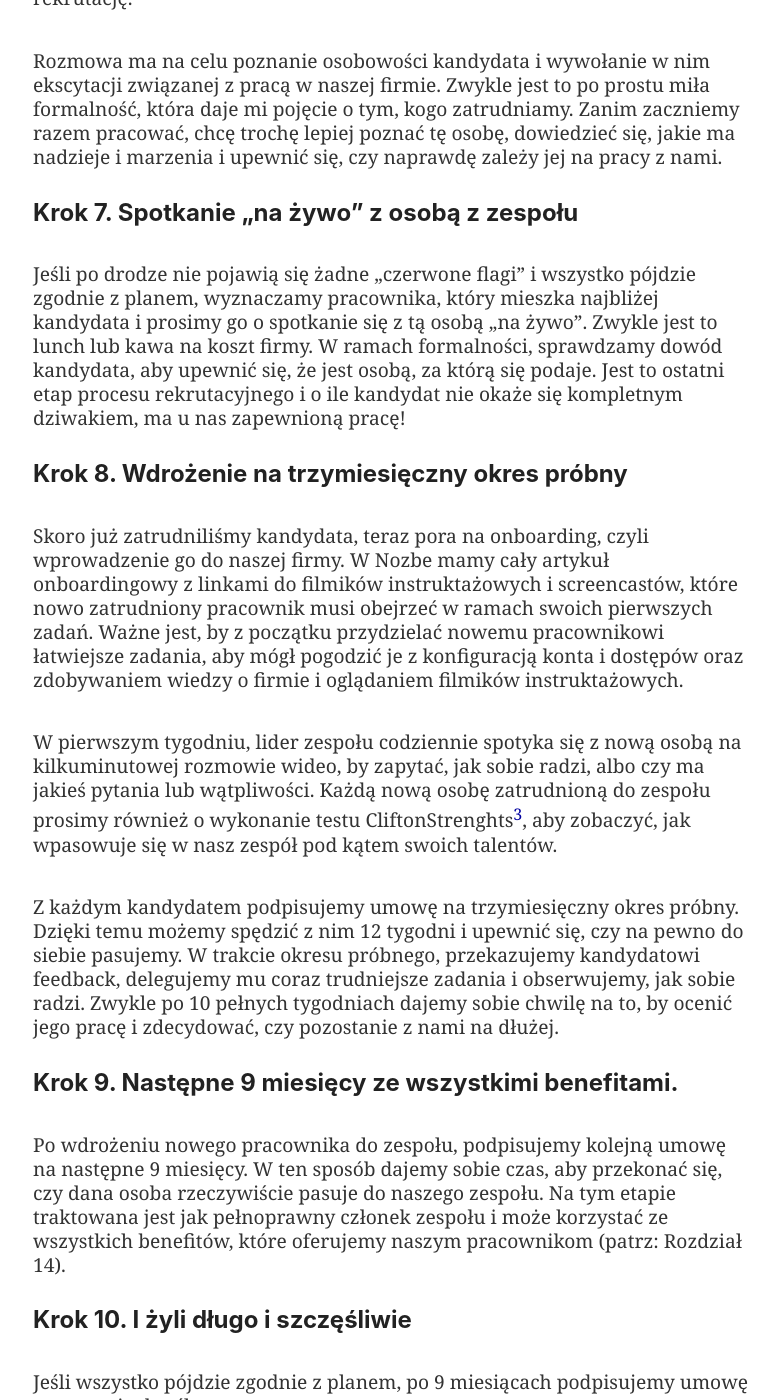
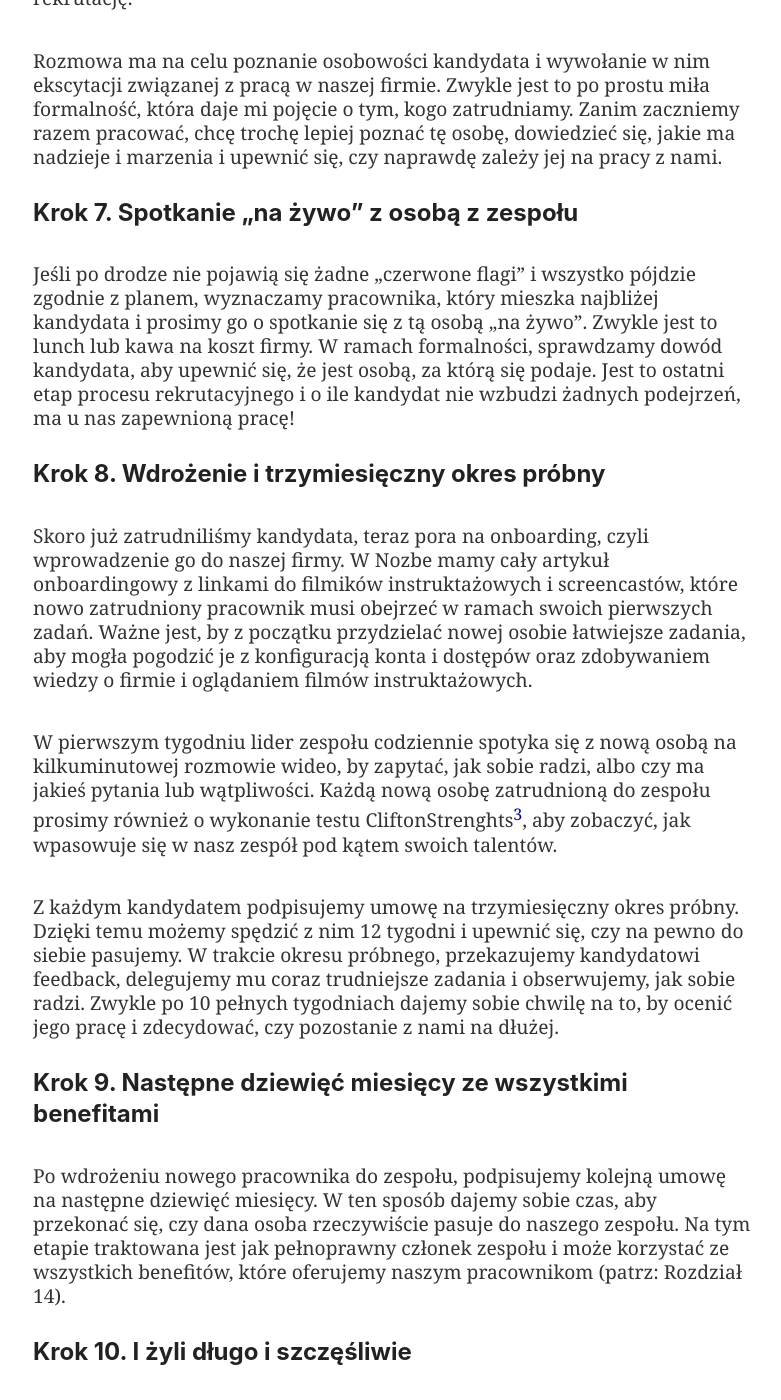
Before and after one commit to Nozbe/NoOffice.org, a Jekyll site: the page built from _pl/hire.md, in a window 1280 px wide and 1400 px high, scrolled down 6147 px. Shown: the whole window, without its empty margins (247-1028 px from the left). Built offline with Jekyll 4.4.1, drawn with Linux system fonts in a browser that asks for light colours; some of the changed text lies outside the part shown.

Commit message:
Update hire.md

```diff
--- a/_pl/hire.md
+++ b/_pl/hire.md
@@ -56,7 +57,7 @@ Do wybranych we wstepnej selekcji kandydatów wysyłamy prośbę o wypełnienie
 
 Formularz ten jest bardzo ważny, bo daje nam szansę poznać kandydata jeszcze przed rozmową. Możemy zadać bardzo konkretne pytania, licząc na uzyskanie dobrych odpowiedzi, które dużo nam powiedzą o danej osobie.
 
-Wszystko odbywa się w formie pisemnej. Nie wiemy, jak dana osoba wygląda ani jak brzmi. To pozwala nam wyeliminować wszelkie uprzedzenia względem kandydatów. Stąd tak ważna jest dla nas jakość pytań, które zadajemy w formularzu, bo dzięki odpowiedziom jesteśmy w stanie lepiej poznać kandydatów.
+Wszystko odbywa się w formie pisemnej. Nie wiemy, jak dana osoba wygląda, ani jak brzmi. To pozwala nam wyeliminować wszelkie uprzedzenia względem kandydatów. Stąd tak ważna jest dla nas jakość pytań, które zadajemy w formularzu, bo dzięki odpowiedziom jesteśmy w stanie lepiej poznać kandydatów.
 
 Każdego kandydata informujemy o terminie składania aplikacji, zaznaczając, że zaczniemy przeglądać aplikacje dopiero wtedy, gdy otrzymamy komplet plików: CV, list motywacyjny i wypełniony formularz. Komunikujemy w ten sposób, że nie liczy się dla nas szybkość nadsyłania aplikacji. Liczy się jakość aplikacji, dlatego nie warto się spieszyć. Lepiej się postarać i zrobić dobre pierwsze, *pisemne* wrażenie.
 
@@ -84,29 +85,29 @@ Na etapie realizacji zadania testowego, lider zespołu monitoruje postępy, odpo
 
 ### Krok 6. Propozycja pracy i rozmowa z szefem
 
-Po wykonaniu zadania testowego, zespół wybiera „zwycięzcę” i przedstawia mu konkretną ofertę pracy w oparciu o naszą formułę wynagrodzeń (patrz: Rozdział 13). Po zaakceptowaniu oferty przez kandydata, planujemy drugie spotkanie – tym razem z CEO firmy (czyli ze mną!) i osobą prowadzącą rekrutację.
+Po wykonaniu zadania testowego, zespół wybiera „zwycięzcę” i przedstawia mu konkretną ofertę pracy w oparciu o naszą formułę wynagrodzeń (patrz: Rozdział 13). Po zaakceptowaniu oferty przez kandydata, planujemy drugie spotkanie – tym razem z CEO firmy (czyli ze mną) i osobą prowadzącą rekrutację.
 
 Rozmowa ma na celu poznanie osobowości kandydata i wywołanie w nim ekscytacji związanej z pracą w naszej firmie. Zwykle jest to po prostu miła formalność, która daje mi pojęcie o tym, kogo zatrudniamy. Zanim zaczniemy razem pracować, chcę trochę lepiej poznać tę osobę, dowiedzieć się, jakie ma nadzieje i marzenia i upewnić się, czy naprawdę zależy jej na pracy z nami.
 
 ### Krok 7. Spotkanie „na żywo” z osobą z zespołu
 
-Jeśli po drodze nie pojawią się żadne „czerwone flagi” i wszystko pójdzie zgodnie z planem, wyznaczamy pracownika, który mieszka najbliżej kandydata i prosimy go o spotkanie się z tą osobą „na żywo”. Zwykle jest to lunch lub kawa na koszt firmy. W ramach formalności, sprawdzamy dowód kandydata, aby upewnić się, że jest osobą, za którą się podaje. Jest to ostatni etap procesu rekrutacyjnego i o ile kandydat nie okaże się kompletnym dziwakiem, ma u nas zapewnioną pracę!
+Jeśli po drodze nie pojawią się żadne „czerwone flagi” i wszystko pójdzie zgodnie z planem, wyznaczamy pracownika, który mieszka najbliżej kandydata i prosimy go o spotkanie się z tą osobą „na żywo”. Zwykle jest to lunch lub kawa na koszt firmy. W ramach formalności, sprawdzamy dowód kandydata, aby upewnić się, że jest osobą, za którą się podaje. Jest to ostatni etap procesu rekrutacyjnego i o ile kandydat nie wzbudzi żadnych podejrzeń, ma u nas zapewnioną pracę!
 
-### Krok 8. Wdrożenie na trzymiesięczny okres próbny
+### Krok 8. Wdrożenie i trzymiesięczny okres próbny
 
-Skoro już zatrudniliśmy kandydata, teraz pora na onboarding, czyli wprowadzenie go do naszej firmy. W Nozbe mamy cały artykuł onboardingowy z linkami do filmików instruktażowych i screencastów, które nowo zatrudniony pracownik musi obejrzeć w ramach swoich pierwszych zadań. Ważne jest, by z początku przydzielać nowemu pracownikowi łatwiejsze zadania, aby mógł pogodzić je z konfiguracją konta i dostępów oraz zdobywaniem wiedzy o firmie i oglądaniem filmików instruktażowych.
+Skoro już zatrudniliśmy kandydata, teraz pora na onboarding, czyli wprowadzenie go do naszej firmy. W Nozbe mamy cały artykuł onboardingowy z linkami do filmików instruktażowych i screencastów, które nowo zatrudniony pracownik musi obejrzeć w ramach swoich pierwszych zadań. Ważne jest, by z początku przydzielać nowej osobie łatwiejsze zadania, aby mogła pogodzić je z konfiguracją konta i dostępów oraz zdobywaniem wiedzy o firmie i oglądaniem filmów instruktażowych.
 
-W pierwszym tygodniu, lider zespołu codziennie spotyka się z nową osobą na kilkuminutowej rozmowie wideo, by zapytać, jak sobie radzi, albo czy ma jakieś pytania lub wątpliwości. Każdą nową osobę zatrudnioną do zespołu prosimy również o wykonanie testu CliftonStrenghts[^3], aby zobaczyć, jak wpasowuje się w nasz zespół pod kątem swoich talentów.
+W pierwszym tygodniu lider zespołu codziennie spotyka się z nową osobą na kilkuminutowej rozmowie wideo, by zapytać, jak sobie radzi, albo czy ma jakieś pytania lub wątpliwości. Każdą nową osobę zatrudnioną do zespołu prosimy również o wykonanie testu CliftonStrenghts[^3], aby zobaczyć, jak wpasowuje się w nasz zespół pod kątem swoich talentów.
 
 Z każdym kandydatem podpisujemy umowę na trzymiesięczny okres próbny. Dzięki temu możemy spędzić z nim 12 tygodni i upewnić się, czy na pewno do siebie pasujemy. W trakcie okresu próbnego, przekazujemy kandydatowi feedback, delegujemy mu coraz trudniejsze zadania i obserwujemy, jak sobie radzi. Zwykle po 10 pełnych tygodniach dajemy sobie chwilę na to, by ocenić jego pracę i zdecydować, czy pozostanie z nami na dłużej.
 
-### Krok 9. Następne 9 miesięcy ze wszystkimi benefitami.
+### Krok 9. Następne dziewięć miesięcy ze wszystkimi benefitami
 
-Po wdrożeniu nowego pracownika do zespołu, podpisujemy kolejną umowę na następne 9 miesięcy. W ten sposób dajemy sobie czas, aby przekonać się, czy dana osoba rzeczywiście pasuje do naszego zespołu. Na tym etapie traktowana jest jak pełnoprawny członek zespołu i może korzystać ze wszystkich benefitów, które oferujemy naszym pracownikom (patrz: Rozdział 14).
+Po wdrożeniu nowego pracownika do zespołu, podpisujemy kolejną umowę na następne dziewięć miesięcy. W ten sposób dajemy sobie czas, aby przekonać się, czy dana osoba rzeczywiście pasuje do naszego zespołu. Na tym etapie traktowana jest jak pełnoprawny członek zespołu i może korzystać ze wszystkich benefitów, które oferujemy naszym pracownikom (patrz: Rozdział 14).
 
 ### Krok 10. I żyli długo i szczęśliwie
 
-Jeśli wszystko pójdzie zgodnie z planem, po 9 miesiącach podpisujemy umowę na czas nieokreślony.
+Jeśli wszystko pójdzie zgodnie z planem, po dziewięciu miesiącach podpisujemy umowę na czas nieokreślony.
 
 ## Jak zdalnie zatrudniać pracowników – praktyczne wskazówki
 
```
Also changed, not shown: other parts of _pl/hire.md (+13 -12 lines).
